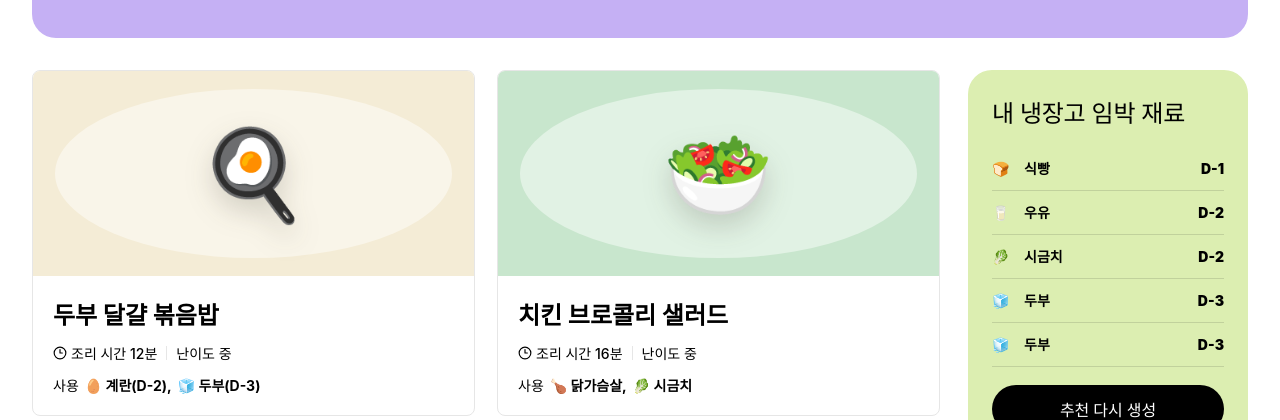
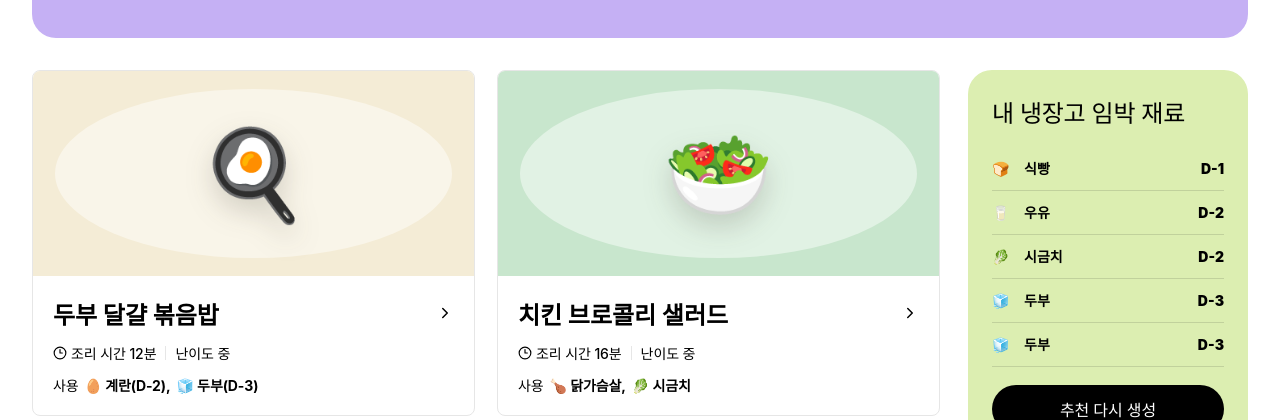
Before and after one commit to yunho09/Bium-v1, a React (Vite) app: page / in a window 1280 px wide. Both pictures are taken after a click on the button "AI 레시피". Shown: the part 380-800 px from the top of the page. Built offline with nearby package versions, Linux system fonts and the light colour scheme.

Commit message:
레시피 카드 상세 진입 동작 준비

```diff
--- a/src/components/Recipe/RecipeCard.jsx
+++ b/src/components/Recipe/RecipeCard.jsx
@@ -2,10 +2,10 @@
  * 추천된 레시피 한 장을 표현하는 카드다.
  * 대표 이미지, 조리 시간, 난이도, 사용 재료를 함께 보여준다.
  */
-import { Clock3 } from "lucide-react";
+import { Clock3, ChevronRight } from "lucide-react";
 import styled from "@emotion/styled";
 
-function RecipeCard({ recipe }) {
+function RecipeCard({ recipe, onSelect }) {
   const tone = {
     "recipe-a": "var(--block-cream)",
     "recipe-b": "var(--block-mint)",
@@ -14,12 +14,15 @@ function RecipeCard({ recipe }) {
   }[recipe.id] || "var(--surface-soft)";
 
   return (
-    <Card>
+    <Card type="button" onClick={() => onSelect?.(recipe)} aria-label={`${recipe.name} 상세 보기`}>
       <Cover $tone={tone}>
         <FoodEmoji>{recipe.emoji}</FoodEmoji>
       </Cover>
       <Body>
-        <Name>{recipe.name}</Name>
+        <NameRow>
+          <Name>{recipe.name}</Name>
+          <ChevronRight size={18} />
+        </NameRow>
         <Meta>
           <Pill>
             <Clock3 size={14} /> 조리 시간 {recipe.time}
@@ -40,12 +43,24 @@ function RecipeCard({ recipe }) {
 
 export default RecipeCard;
 
-const Card = styled.article`
+const Card = styled.button`
+  width: 100%;
   border-radius: 8px;
   border: 1px solid var(--border);
   background: var(--surface);
   overflow: hidden;
   box-shadow: none;
+  padding: 0;
+  text-align: left;
+  cursor: pointer;
+  transition:
+    transform 0.18s ease,
+    border-color 0.18s ease;
+
+  &:hover {
+    transform: translateY(-3px);
+    border-color: var(--text);
+  }
 `;
 
 const Cover = styled.div`
@@ -75,6 +90,18 @@ const Body = styled.div`
   padding: 20px;
   display: grid;
   gap: 12px;
+`;
+
+const NameRow = styled.div`
+  display: grid;
+  grid-template-columns: 1fr 22px;
+  align-items: center;
+  gap: 8px;
+
+  svg {
+    justify-self: end;
+    color: var(--text);
+  }
 `;
 
 const Name = styled.h3`
```
